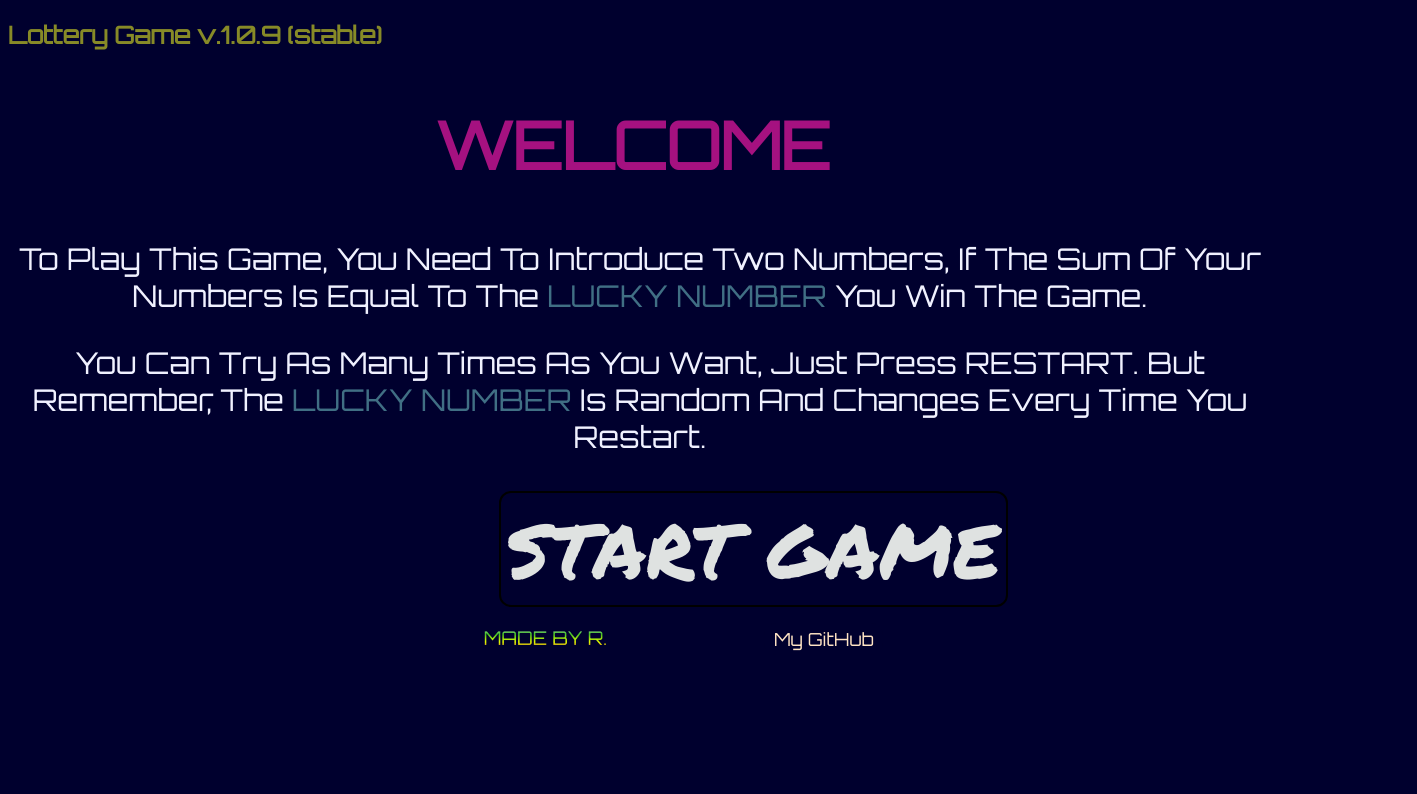
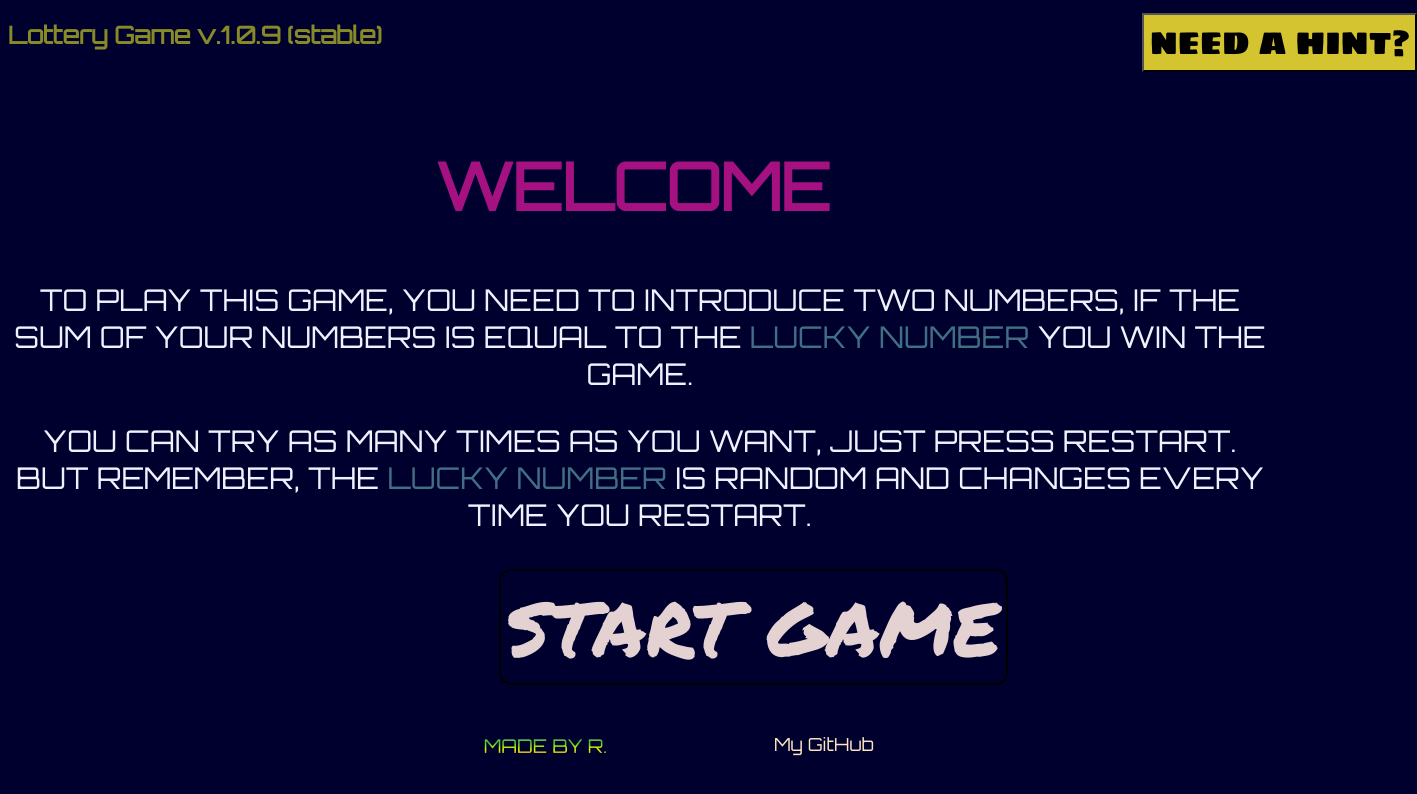
Before and after one commit to Praetoriam/wpp, a plain HTML site: page index-zero.html in a window 1280 px wide. Shown: the whole page, 1417 px wide, since content can reach past the window. Drawn offline with nearby package versions, Linux system fonts and the light colour scheme; a web font is replaced by a local one.

Commit message:
Optimized CSS margins and added hint button.

```diff
--- a/JS-script.js
+++ b/JS-script.js
@@ -1,7 +1,6 @@
-
+// Addition function//
 var jackpotnumber = Math.floor(Math.random() * 501);
 function addition() {
-
   const elmnt1 = document.getElementById("input-number").value;
   const elmnt2 = document.getElementById("input-number-two").value;
   let result = document.getElementById("input-number-four");
@@ -14,7 +13,7 @@ function addition() {
     result.value = "Sorry, you did not win.";
   }
 }
-// This is the restart function, I know, how does it even reloads the page.//
+// This is the restart function. I know, how does it even reloads the page?.//
 // It happened when I changed the input element requirements//
 // It was intended to be a 'CLEAR' button, but well, it ended up being the restart one//
 
@@ -26,16 +25,22 @@ function deletefunction() {
   x[3].value = "";
 }
 
+// Fade function //
 //JQuery is useful here (lest you wanna write 20 lines for a toggle function)//
 
 $("#hiddenButton").click(function () {
   $("#hiddenDiv").fadeToggle(1000);
   $("#sumButton").fadeToggle(1000);
-  $("#hiddenButton").fadeToggle(1000);
+  $(this).fadeToggle(1000);
 });
 $("#Liked-Button").click(function () {
   $("#thanks-text").fadeToggle(1000);
 });
+
+$("#hint-button").click(function () {
+  $("#hint-text").fadeToggle(2000);
+}
+)
 
 //Haven't mastered it yet tho//
 
--- a/index-zero.html
+++ b/index-zero.html
@@ -15,8 +15,12 @@
 
 
     <h2 id="Header-1">Lottery Game v.1.0.9 (stable)</h2>
-
-
+  <div id="hint-div">
+    <button id="hint-button">NEED A HINT?</button>
+    <br>
+    <span id="hint-text">You can find the lucky number inside a PS4 or a Nintendo Switch.</span>
+</div>
+<div id="main-div">
     <h2 id="Header-two">
 
     </h2>
@@ -70,40 +74,18 @@
         </form>
         <button id="Liked-Button">PRESS ME :3</button>
      </div>
+</div>
+        <!---Use the Javascript reveal function-->
+<footer id="footer-element">
+    <p id="footer-text">
+    MADE BY R.
+  </p>
+<button id="gitButton" type="button" onclick="location.href='https://github.com/Praetoriam';">My GitHub</button>
 
 
-
-
-
-
-
-
-
-
-
-
-
-        <!---Use the Javascript reveal function-->
-
-
-<footer>
-    <p id="footer-text">
-    MADE BY R.
-    <div id="gitButtonDiv">
-<button id="gitButton" type="button" onclick="location.href='https://github.com/Praetoriam';">My GitHub</button>
- </div>
-    </p>
 </footer>
 
-
-
-
-
-
-
-
-
-        <script src="https://code.jquery.com/jquery-3.6.0.min.js"></script>
+<script src="https://code.jquery.com/jquery-3.6.0.min.js"></script>
         <script src="JS-script.js"></script>
 
 
--- a/styles.css
+++ b/styles.css
@@ -1,9 +1,17 @@
-@import url("https://fonts.googleapis.com/css2?family=Moo+Lah+Lah&family=Orbitron&family=Patua+One&family=Permanent+Marker&family=Press+Start+2P&family=Sigmar+One&family=Yuji+Hentaigana+Akari&display=swap");
+@import
+url("https://fonts.googleapis.com/css2?family=Moo+Lah+Lah&family=Orbitron&family=Patua+One&family=Permanent+Marker&family=Press+Start+2P&family=Sigmar+One&family=Yuji+Hentaigana+Akari&display=swap");
 
 #bodyelement {
   font-family: "orbitron";
   background: #00002e;
   margin-bottom: 0cm;
+}
+#main-div{
+  position: relative;
+  top: -1cm;
+  margin-bottom: -1cm;
+
+
 }
 
 #hiddenDiv {
@@ -28,7 +36,7 @@
 }
 #strong-text {
   color: rgb(13, 138, 13);
-  text-transform: capitalize;
+  text-transform: uppercase;
 }
 #Header-two {
   text-align: center;
@@ -49,19 +57,21 @@
   text-align: center;
   font-size: 30px;
   color: rgb(240, 241, 255);
-  text-transform: capitalize;
+  text-transform: uppercase;
 }
 #div-text {
   text-align: center;
   font-size: 30px;
   color: rgb(240, 241, 255);
-  text-transform: capitalize;
+  text-transform: uppercase;
 }
 #form-one {
   color: aliceblue;
   font-size: x-large;
   margin-top: 5cm;
 }
+
+
 #input-number {
   background-color: black;
   color: aliceblue;
@@ -152,6 +162,11 @@
   position: relative;
   top: -7.1cm;
 }
+#hint-div{
+  position: relative;
+  left: auto;
+  top: -1cm;
+}
 #clear-button {
   font-size: 12mm;
   transition-duration: 150ms;
@@ -173,6 +188,24 @@
   background-color: rgb(167, 121, 36);
   box-shadow: 0 5px rgb(4, 1, 24);
   transform: translateY(4px);
+}
+#hint-text{
+  color: aliceblue;
+  position: relative;
+  top:-0.2cm;
+  left: 17cm;
+  font-size: 6mm;
+  display: none;
+
+}
+#hint-button{
+  background-color: rgb(212, 196, 47);
+  position: relative;
+  left: 30cm;
+  top: -0.5cm;
+  font-size: xx-large;
+  font-family: "Sigmar one";
+  padding: 4 5;
 }
 
 #Liked-Button {
@@ -196,7 +229,9 @@
   margin-left: 20cm;
   font-size: large;
   position: relative;
-  top: -46px;
+  top: -0.5cm;
+
+
   background-color: #00002e;
   color: bisque;
   font-family: "Orbitron";
@@ -220,10 +255,11 @@
   margin-left: 13cm;
 
   background-color: #00002e;
-  color: rgb(223, 226, 225);
+  color: rgb(228, 209, 209);
   border-style: solid;
   transition-duration: 1s;
   border-radius: 12px;
+  text-decoration: solid;
 
   font-family: "permanent marker";
   padding: 4 12px;
@@ -232,16 +268,16 @@
 #hiddenButton:hover {
   background-image: radial-gradient(
     circle,
-    rgba(51, 48, 205, 1) 0%,
-    rgb(150, 195, 27) 0%,
-    rgba(209, 142, 59, 1) 100%,
-    rgba(21, 14, 209, 1) 100%
+    rgba(209, 14, 14, 1) 0%,
+    rgba(35, 124, 131, 1) 0%,
+    rgba(31, 27, 148, 1) 97%,
+    rgba(14, 209, 194, 1) 100%
   );
   animation: slider 9s linear infinite;
 }
 @keyframes slider {
   to {
-    background-position: 200vw;
+    background-position: 100vw;
   }
 }
 
@@ -254,6 +290,8 @@
   text-decoration-color: transparent;
   background-clip: text;
   margin-right: 5cm;
+  position: relative;
+  top: 0.80cm;
 
   background: -webkit-linear-gradient(
     rgb(232, 245, 236),
@@ -264,3 +302,8 @@
   -webkit-background-clip: text;
   -webkit-text-fill-color: transparent;
 }
+#footer-element{
+  position: relative;
+
+}
+/* YES */
```
Also changed, not shown: like_button.js (deleted, +0 -22 lines), 1 other file.
